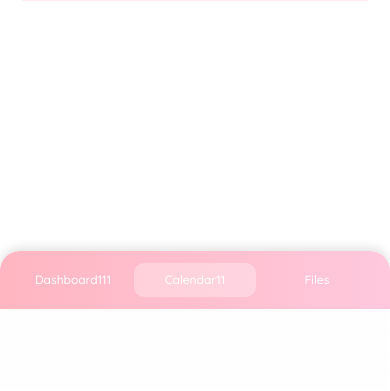
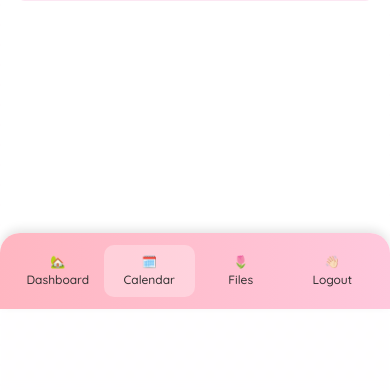
Before and after one commit to diyometaverse/cute-calendar-planner, a Django app: page /calendar/ in a window 390 px wide. Shown: the part 535-926 px from the top of the page. Run offline with Django 5.2, Linux system fonts and the light colour scheme; some libraries are stand-ins or nearby versions.

Commit message:
Update styles and functionality in various templates
- Change body text color in main.css for better visibility
- Enhance modal open function in calendar.html for smoother transitions
- Increase max height of task card container in dashboard.html
- Update mobile navigation items with icons and labels in mobile_nav.html
- Change time zone setting to Asia/Manila in settings.py

```diff
--- a/planner/static/css/main.css
+++ b/planner/static/css/main.css
@@ -252,7 +252,7 @@ body {
     align-items: center;
     justify-content: center;
     padding: 0.5rem;
-    color: white;
+    color: rgb(48, 48, 48);
     border-radius: 10px;
     transition: all 0.3s;
 }
--- a/planner/templates/calendar.html
+++ b/planner/templates/calendar.html
@@ -134,11 +134,15 @@
   const form   = document.getElementById('eventForm');
   const saveOv = document.getElementById('saveOverlay');
 
-  function openModal(){
-    wrap.classList.remove('hidden');
-    back.classList.add('backdrop-show');
-    box.classList.add('modal-show');
-  }
+  function openModal () {
+  wrap.classList.remove('hidden');
+
+  back.classList.remove('backdrop-hide');
+  box.classList.remove('modal-hide');
+
+  back.classList.add('backdrop-show');
+  box.classList.add('modal-show');
+}
   function closeModal(){
     back.classList.remove('backdrop-show');
     box.classList.remove('modal-show');
--- a/planner/templates/dashboard.html
+++ b/planner/templates/dashboard.html
@@ -24,7 +24,7 @@
   </h3>
 
   <!-- Scrollable wrapper (~5 cards tall) -->
-  <div class="space-y-3 max-h-[23rem] overflow-y-auto pr-1">
+  <div class="space-y-3 max-h-[30rem] overflow-y-auto pr-1">
 
     <!-- Task 1 -->
     <div class="task-card p-4 slide-in">
--- a/planner/templates/partials/mobile_nav.html
+++ b/planner/templates/partials/mobile_nav.html
@@ -2,21 +2,25 @@
 <div class="mobile-menu">
     <a href="{% url 'planner:dashboard' %}"
        class="mobile-menu-item {% if active == 'dashboard' %}active{% endif %}">
-        <!-- svg -->
-        <span>Dashboard111</span>
+        <span class="icon">🏡</span>
+        <span class="label">Dashboard</span>
     </a>
+
     <a href="{% url 'planner:calendar' %}"
        class="mobile-menu-item {% if active == 'calendar' %}active{% endif %}">
-        <!-- svg -->
-        <span>Calendar11</span>
+        <span class="icon">🗓️</span>
+        <span class="label">Calendar</span>
     </a>
+
     <a href="{% url 'planner:files' %}"
        class="mobile-menu-item {% if active == 'files' %}active{% endif %}">
-        <!-- svg -->
-        <span>Files</span>
+        <span class="icon">🌷</span>
+        <span class="label">Files</span>
     </a>
-    {% comment %} <a href="{% url 'logout' %}" class="mobile-menu-item">
-        <!-- svg -->
-        <span>Logout</span>
-    </a> {% endcomment %}
+
+    <a href=""
+       class="mobile-menu-item">
+        <span class="icon">👋🏻</span>
+        <span class="label">Logout</span>
+    </a>
 </div>
--- a/project_calendar/settings.py
+++ b/project_calendar/settings.py
@@ -108,7 +108,7 @@ AUTH_PASSWORD_VALIDATORS = [
 
 LANGUAGE_CODE = 'en-us'
 
-TIME_ZONE = 'UTC'
+TIME_ZONE = 'Asia/Manila'
 
 USE_I18N = True
 
```
